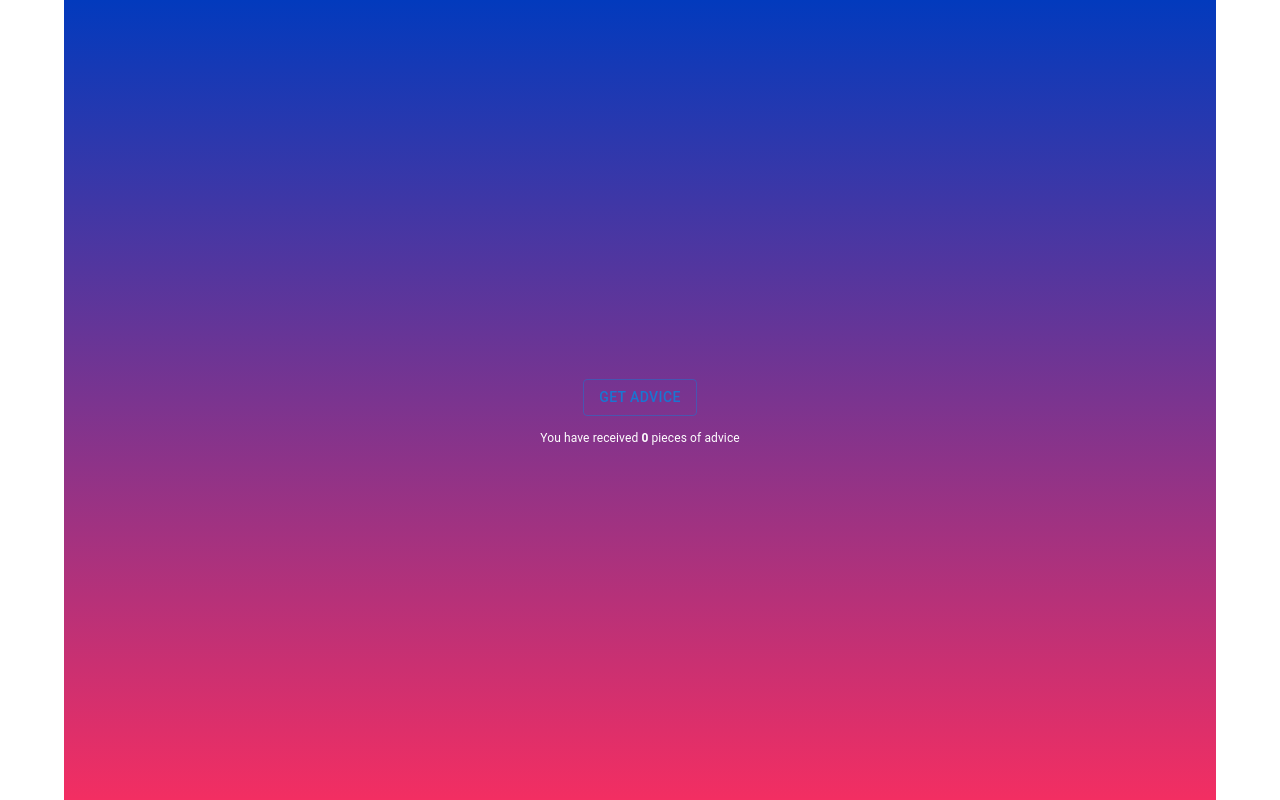
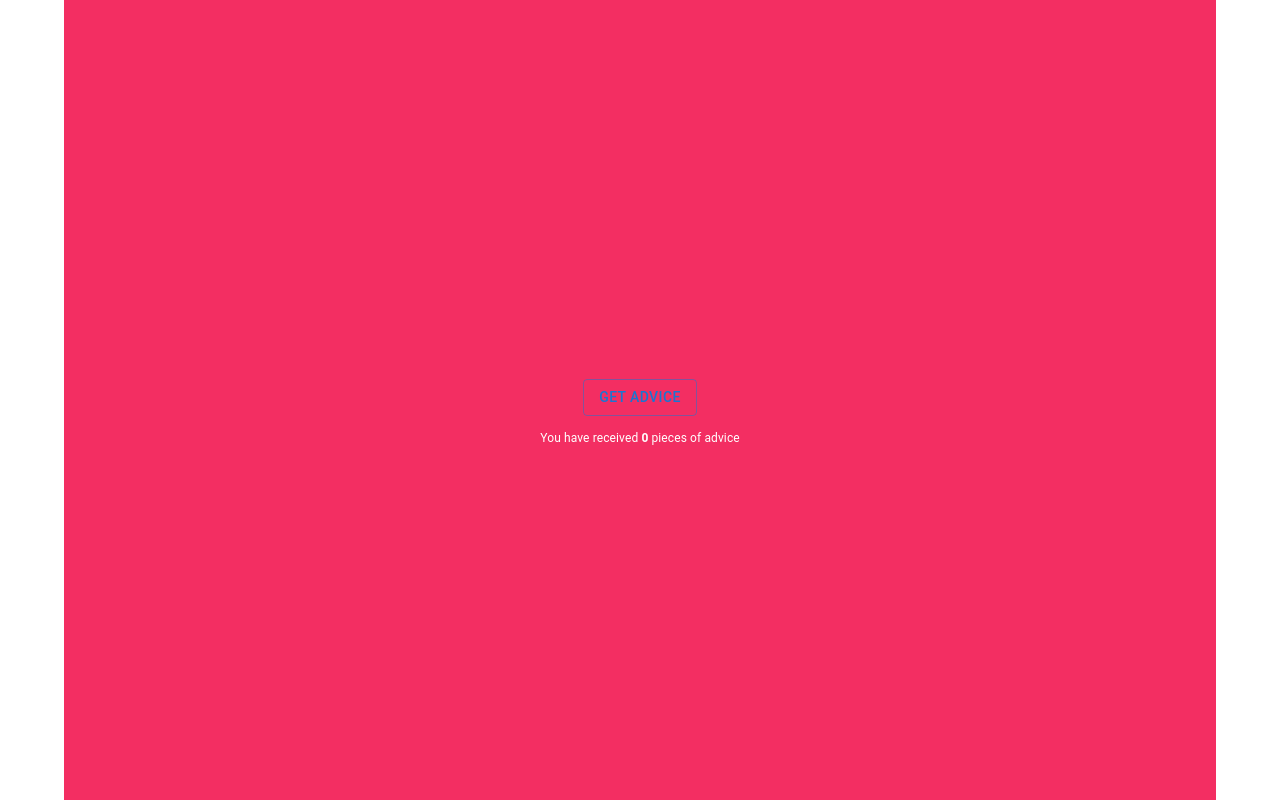
Before and after one commit to SaskiaVdZ/React-course_Project01_AdviceApp, a React (Create React App) app: page / in a window 1280 px wide. Built offline with nearby package versions, Linux system fonts and the light colour scheme; no server answers.

Commit message:
undo gradient

```diff
--- a/src/App.css
+++ b/src/App.css
@@ -3,7 +3,7 @@
 }
 
 .App-header {
-  background-image: linear-gradient( #023abd,#f32e62);
+  background-color: #f32e62;
   min-height: 100vh;
   display: flex;
   flex-direction: column;
```
